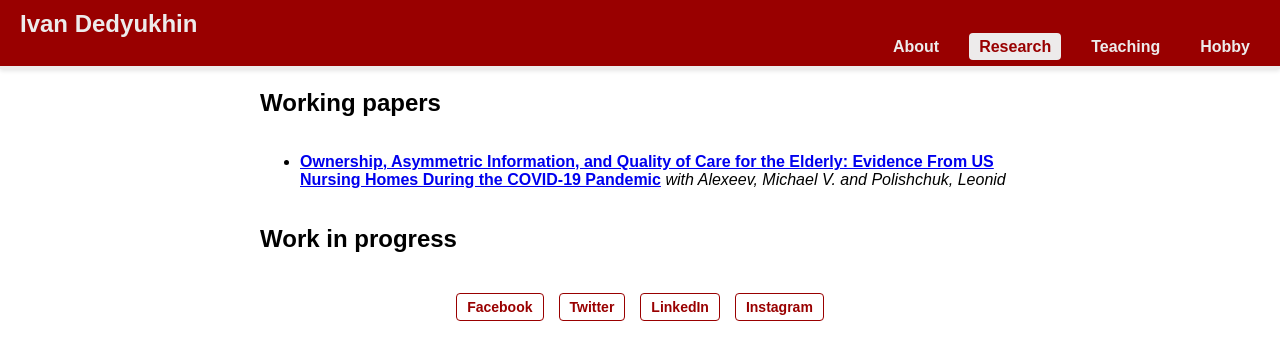
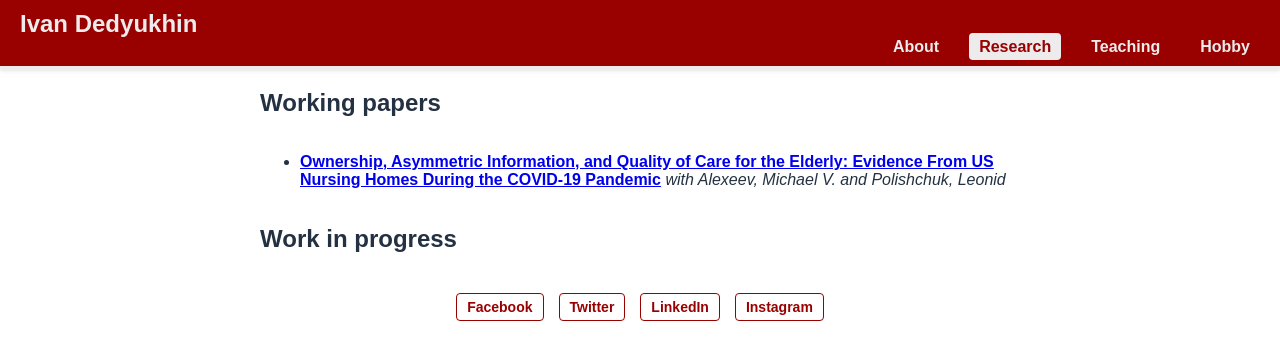
Before and after one commit to Dedyukhin/dedyukhin.github.io, a Jekyll site: the page built from Research.md, in a window 1280 px wide. Shown: the top 360 px of the page. Built offline with Jekyll 4.4.1, drawn with Linux system fonts in a browser that asks for light colours.

Commit message:
Update default.html

```diff
--- a/_layouts/default.html
+++ b/_layouts/default.html
@@ -11,7 +11,7 @@
             padding: 0;
             font-family: Arial, sans-serif;
             background-color: white;
-            color: black;
+            color: #243142;
         }
 
         /* Full width layout */
```
